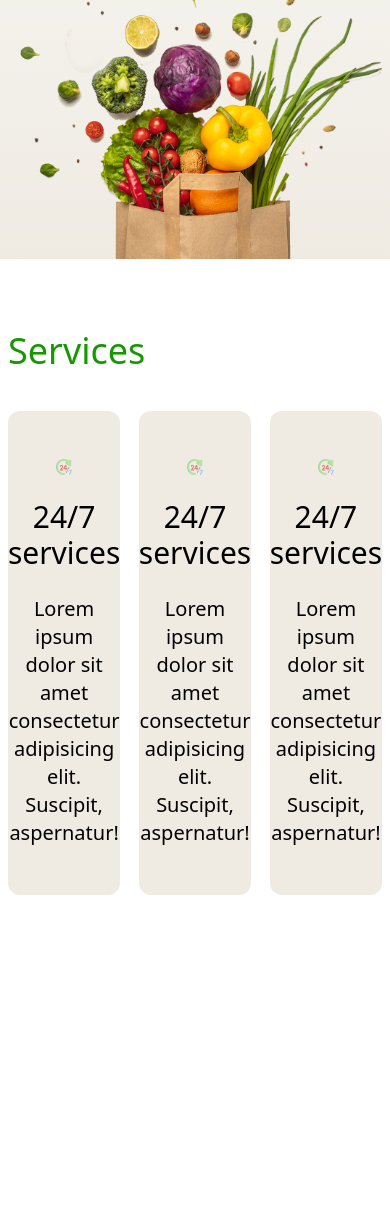
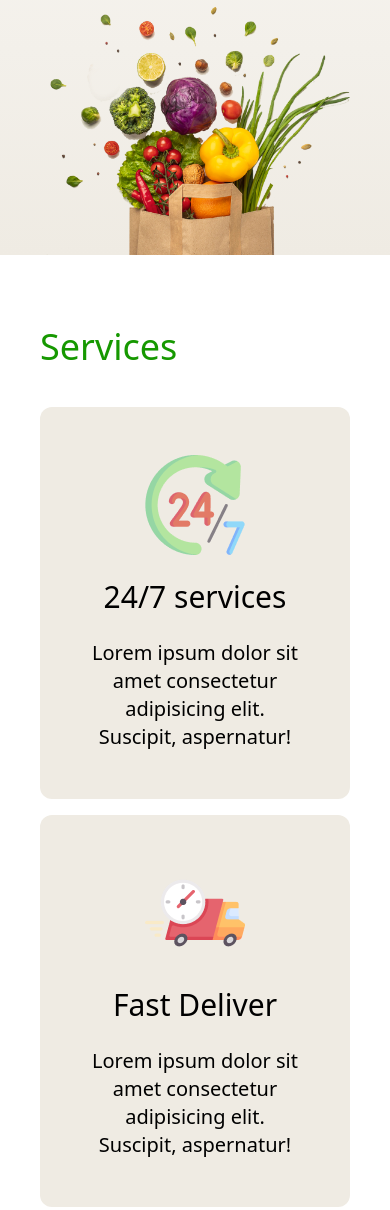
Before and after one commit to thinkGrow/groceries, a website: page index.html in a window 390 px wide. Shown: the part 586-1796 px from the top of the page. Before the commit the page ends 1505 px from the top, so only its background shows below. Drawn offline with nearby package versions, Linux system fonts and the light colour scheme.

Commit message:
services section responsive

```diff
--- a/index.html
+++ b/index.html
@@ -30,7 +30,7 @@
     <header class="bg-gradient-to-b from-white to-[#EFEBE3]">
 
         <!-- nav : mobile -->
-        <nav class="flex justify-between mb-4 items-center align-middle mt-4 px-4 md:hidden">
+        <nav class="flex justify-between mb-4 items-center align-middle mt-4 px-10 md:hidden">
             <img src="images/logo-header-m.png" alt="">
             <svg xmlns="http://www.w3.org/2000/svg" viewBox="0 0 24 24" fill="currentColor"
                 class="size-12 custom-color">
@@ -41,7 +41,7 @@
         </nav>
         <hr class="p-10 md:hidden">
 
-        <div class="container mx-auto px-2 pt-4">
+        <div class="container mx-auto px-10 pt-4 md:px-2">
 
             <!-- nav : md -->
             <nav class="hidden md:block">
@@ -98,51 +98,61 @@
 
     <main>
         <!-- service section-->
-        <section class="container mx-auto px-2 pt-4 space-y-8 mb-4 mt-14">
+        <section class="container mx-auto pt-4 space-y-8 my-14 px-10 md:px-2">
+
+
             <h1 class="text-4xl custom-color">Services</h1>
 
             <!-- cards -->
-            <div class="flex justify-between mx-auto py-2">
+            <div class="flex flex-col justify-between items-center mx-auto py-2 gap-4 md:flex-row">
 
                 <!-- card1 -->
-                <div class="flex flex-col gap-6 w-[30%] bg-[#EFEBE3] p-12 rounded-xl text-center items-center">
+                <div
+                    class="flex flex-col gap-6 w-full bg-[#EFEBE3] p-12 rounded-xl text-center items-center md:w-[32%]">
                     <div>
                         <img src="images/service.png" alt="">
                     </div>
 
                     <h2 class="text-3xl">24/7 services</h2>
 
-                    <p class="text-xl">Lorem ipsum dolor sit amet consectetur adipisicing elit. Suscipit, aspernatur!
+                    <p class="text-xl">Lorem ipsum dolor sit amet consectetur adipisicing elit. Suscipit,
+                        aspernatur!
                     </p>
                 </div>
 
                 <!-- card2 -->
-                <div class="flex flex-col gap-6 w-[30%] bg-[#EFEBE3] p-12 rounded-xl text-center items-center">
+                <div
+                    class="flex flex-col gap-6 w-full bg-[#EFEBE3] p-12 rounded-xl text-center items-center md:w-[32%]">
                     <div>
-                        <img src="images/service.png" alt="">
+                        <img src="images/delivery.png" alt="">
                     </div>
 
-                    <h2 class="text-3xl">24/7 services</h2>
+                    <h2 class="text-3xl">Fast Deliver</h2>
 
-                    <p class="text-xl">Lorem ipsum dolor sit amet consectetur adipisicing elit. Suscipit, aspernatur!
+                    <p class="text-xl">Lorem ipsum dolor sit amet consectetur adipisicing elit. Suscipit,
+                        aspernatur!
                     </p>
                 </div>
 
 
                 <!-- card3 -->
-                <div class="flex flex-col gap-6 w-[30%] bg-[#EFEBE3] p-12 rounded-xl text-center items-center">
+                <div
+                    class="flex flex-col gap-6 w-full bg-[#EFEBE3] p-12 rounded-xl text-center items-center md:w-[32%]">
                     <div>
-                        <img src="images/service.png" alt="">
+                        <img src="images/healthy.png" alt="">
                     </div>
 
                     <h2 class="text-3xl">24/7 services</h2>
 
-                    <p class="text-xl">Lorem ipsum dolor sit amet consectetur adipisicing elit. Suscipit, aspernatur!
+                    <p class="text-xl">Lorem ipsum dolor sit amet consectetur adipisicing elit. Suscipit,
+                        aspernatur!
                     </p>
                 </div>
 
 
             </div>
+
+
 
         </section>
     </main>
```
